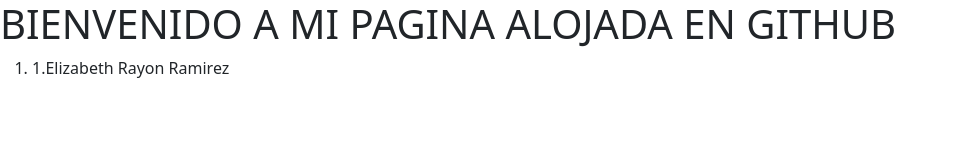
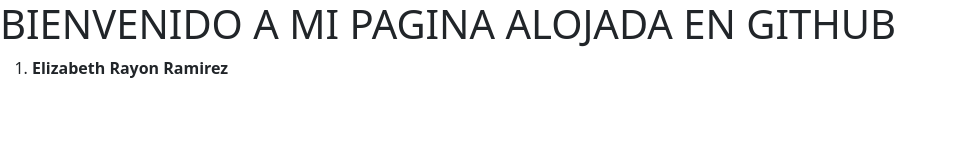
Before and after one commit to ProfCristianPalma/webtest2022.github.io, a plain HTML site: page index.html in a window 1280 px wide. Shown: the whole page, without its empty margins (0-954 px from the left). Drawn offline with nearby package versions, Linux system fonts and the light colour scheme.

Commit message:
Puse las letras en negritas

```diff
--- a/index.html
+++ b/index.html
@@ -14,7 +14,7 @@
     <h1>BIENVENIDO A MI PAGINA ALOJADA EN GITHUB</h1>
 
     <ol>
-    <li>1.Elizabeth Rayon Ramirez</li>
+    <li><strong> Elizabeth Rayon Ramirez </strong></li>
     </ol>
 
     <!-- Optional JavaScript; choose one of the two! -->
```
